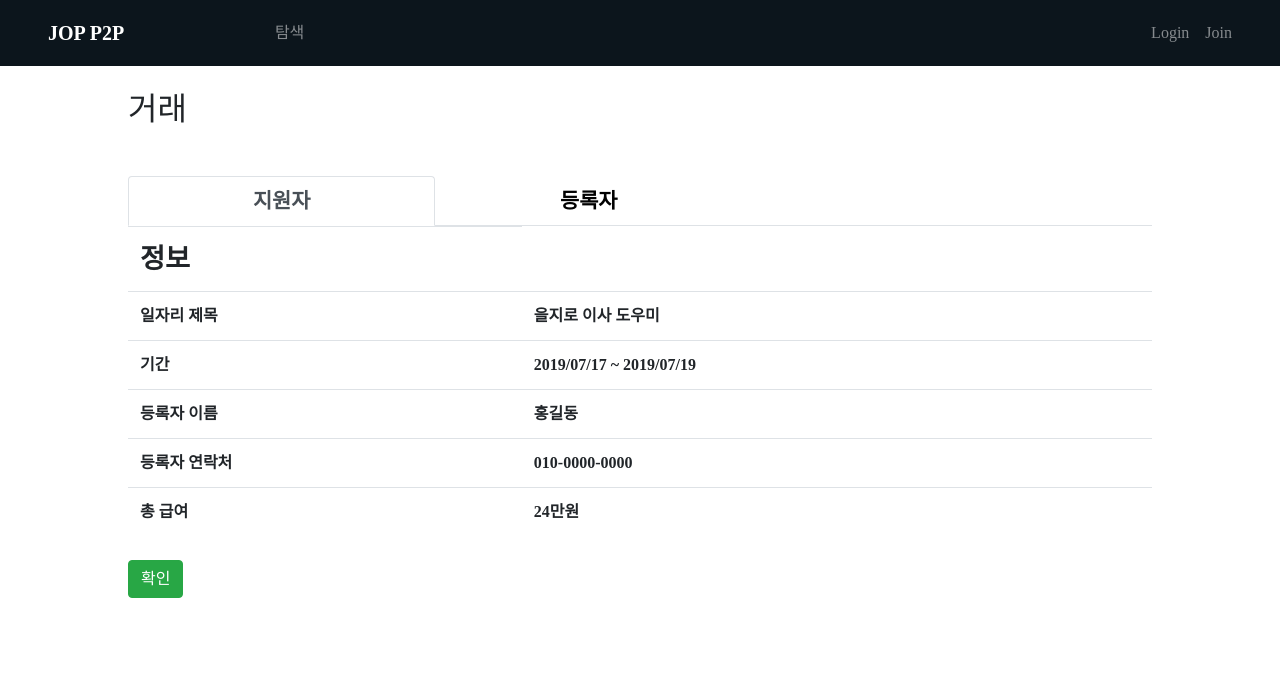
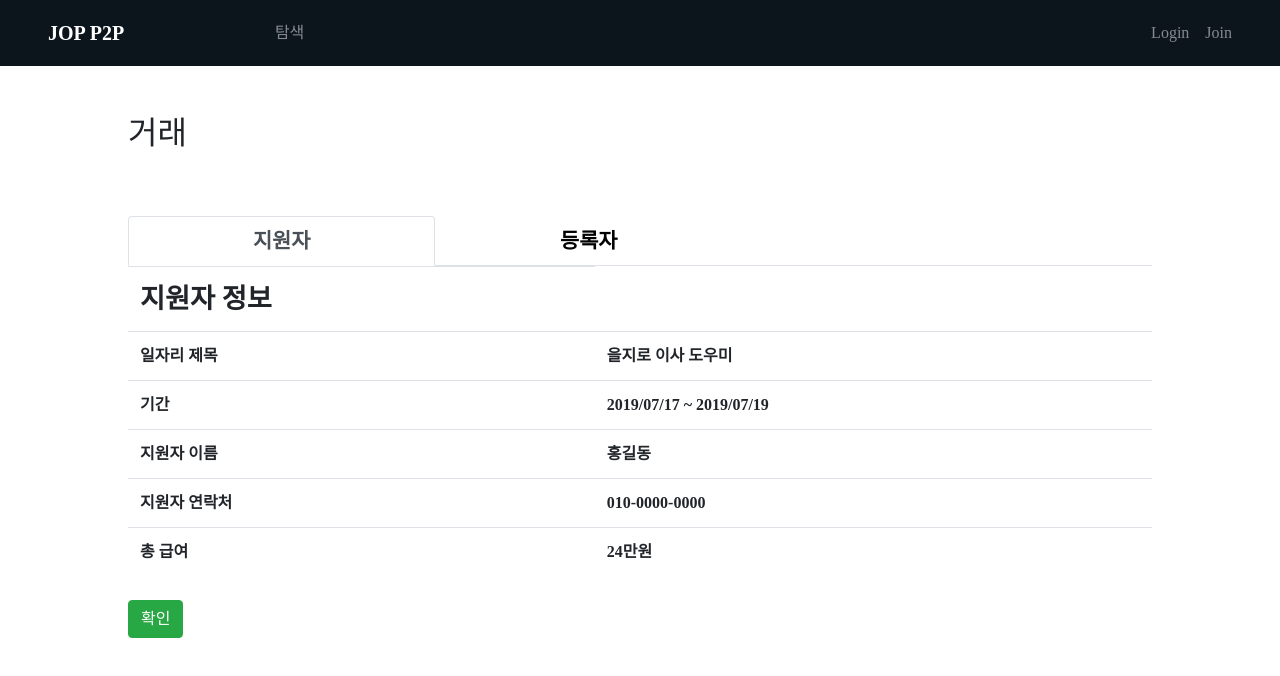
Before and after one commit to choi94/Job-P2P, a React (Create React App) app in the folder frontend/job/: page /trans in a window 1280 px wide. Shown: the top 676 px of the page. Built offline with nearby package versions, Linux system fonts and the light colour scheme; a web font is replaced by a local one.

Commit message:
08.01 거래페이지 수정

```diff
--- a/frontend/job/src/Main/Templates/FooterIntro.jsx
+++ b/frontend/job/src/Main/Templates/FooterIntro.jsx
@@ -1,5 +1,5 @@
 import React from 'react'
-import { Link } from "react-router-dom";
+import { NavLink } from "react-router-dom";
 import {Jumbotron, Container, Button} from 'react-bootstrap';
 import '../Main.css'
 
@@ -11,7 +11,7 @@ const FooterInfo =()=>{
         <Container align="center">
             <h1 className="footerInfo">지금부터 당신의 재능을 보여주세요</h1>
             <p className="footerInfo1">나의 재능을 잘 펼칠 수 있는 일자리를 매칭 받으세요.</p><br/>
-            <p><NavLink to="/board"><Button variant="primary">일자리 찾기</Button></NavLink></p>
+            <NavLink to="/board"><Button variant="primary">일자리 찾기</Button></NavLink>
         </Container>
     </Jumbotron>
     )
--- a/frontend/job/src/Main/Templates/Juombo.jsx
+++ b/frontend/job/src/Main/Templates/Juombo.jsx
@@ -1,6 +1,6 @@
 import React from 'react'
 import {Button} from 'react-bootstrap';
-import { Link } from 'react-router-dom'
+import { NavLink } from 'react-router-dom'
 import '../Main.css'
 
 const Juombo =()=>{
--- a/frontend/job/src/mypage/MyPage.jsx
+++ b/frontend/job/src/mypage/MyPage.jsx
@@ -2,8 +2,8 @@ import React,{Component} from 'react'
 import Info from './Info.jsx'
 import ClientInfo from './ClientInfo.jsx'
 import Footer from '../common/Footer.jsx'
+import '../mypage/css/index.css';
 
-import '../mypage/css/index.css';
 class MyPage extends Component{
     constructor(props) {
         super(props)
--- a/frontend/job/src/mypage/Templates/AttMini.jsx
+++ b/frontend/job/src/mypage/Templates/AttMini.jsx
@@ -33,6 +33,7 @@ class AttMini  extends Component{
                 <thead>
                     <tr className="res">
                         <th>#</th>
+                        <th>기간</th>
                         <th>일자리 명</th>
                         <th>거래페이지로 가기</th>
                     </tr>
--- a/frontend/job/src/mypage/Templates/AttMiniList.jsx
+++ b/frontend/job/src/mypage/Templates/AttMiniList.jsx
@@ -4,10 +4,12 @@ import { Link } from "react-router-dom";
 
 
 const AttMiniList  = (props)=>{
+    console.dir(props)
     return(
         <tbody>
             <tr>{/*거래*/}
                 <td>{props.index + 1}</td>
+                <td>{props.list.recruit}</td>
                 <td>{props.list.title}</td>
                 <td><Link to="/trans"><Button variant="danger">거래</Button></Link></td>
             </tr>
--- /dev/null
+++ b/frontend/job/src/mypage/Templates/TransRes.jsx
@@ -0,0 +1,42 @@
+import React, { useState}from 'react'
+import {Table, Button} from 'react-bootstrap'
+
+const TransRes  = (props) => {
+    console.dir(props)
+    return(
+        <div>
+            <Table>
+                <thead>
+                    <tr>
+                        <td className="vol">등록자 정보</td>
+                    </tr>
+                </thead>
+                <tbody>
+                    <tr>
+                        <th>일자리 제목</th>
+                        <th>을지로 이사 도우미</th>
+                    </tr>
+                    <tr>
+                        <th>기간</th>
+                        <th>2019/07/17 ~ 2019/07/19</th>
+                    </tr>
+                    <tr>
+                        <th>등록자 이름</th>
+                        <th>홍길동</th>
+                    </tr>
+                    <tr>
+                        <th>등록자 연락처</th>
+                        <th>010-0000-0000</th>
+                    </tr>
+                    <tr>
+                        <th>총 급여</th>
+                        <th>24만원</th>
+                    </tr>
+                </tbody>
+            </Table><br/>
+            <Button variant="warning">지불</Button>
+        </div>
+    );
+}
+
+export default TransRes;
--- /dev/null
+++ b/frontend/job/src/mypage/Templates/TransSup.jsx
@@ -0,0 +1,42 @@
+import React, { useState}from 'react'
+import {Table, Button} from 'react-bootstrap'
+
+const TransSup  = (props) => {
+    console.dir(props)
+    return(
+        <div>
+            <Table>
+                <thead>
+                    <tr>
+                        <td className="vol">지원자 정보</td>
+                    </tr>
+                </thead>
+                <tbody>
+                    <tr>
+                        <th>일자리 제목</th>
+                        <th>을지로 이사 도우미</th>
+                    </tr>
+                    <tr>
+                        <th>기간</th>
+                        <th>2019/07/17 ~ 2019/07/19</th>
+                    </tr>
+                    <tr>
+                        <th>지원자 이름</th>
+                        <th>홍길동</th>
+                    </tr>
+                    <tr>
+                        <th>지원자 연락처</th>
+                        <th>010-0000-0000</th>
+                    </tr>
+                    <tr>
+                        <th>총 급여</th>
+                        <th>24만원</th>
+                    </tr>
+                </tbody>
+            </Table><br/>
+            <Button variant="success">확인</Button>
+        </div>
+    );
+}
+
+export default TransSup;
--- a/frontend/job/src/mypage/Trans.js
+++ b/frontend/job/src/mypage/Trans.js
@@ -1,81 +1,27 @@
-import React from 'react'
+import React, {Component} from 'react'
+import axios from "axios";
 import {Table, Button, Tabs, Tab} from 'react-bootstrap'
 import './css/index.css'
-const TransVol  = ()=>{
+import TransRes from './Templates/TransRes';
+import TransSup from './Templates/TransSup';
+
+class Trans extends Component{
+
+    render(){
         return(
             <div className="TransBox">
-            <br/>
-            <h2>거래</h2><br/><br/>
+                <h2 className="TransTitle">거래</h2>
                 <Tabs defaultActiveKey="home" transition={false} id="noanim-tab-example" className="list-nav" >
                     <Tab eventKey="home" title="지원자">
-                    <Table>
-                        <thead>
-                            <tr>
-                                <td className="vol">정보</td>
-                            </tr>
-                        </thead>
-                        <tbody>
-                            <tr>
-                                <th>일자리 제목</th>
-                                <th>을지로 이사 도우미</th>
-                            </tr>
-                            <tr>
-                                <th>기간</th>
-                                <th>2019/07/17 ~ 2019/07/19</th>
-                            </tr>
-                            <tr>
-                                <th>등록자 이름</th>
-                                <th>홍길동</th>
-                            </tr>
-                            <tr>
-                                <th>등록자 연락처</th>
-                                <th>010-0000-0000</th>
-                            </tr>
-                            <tr>
-                                <th>총 급여</th>
-                                <th>24만원</th>
-                            </tr>
-                        </tbody>
-                    </Table><br/>
-                    <Button variant="success">확인</Button>
+                        <TransSup/>
                     </Tab>
                     <Tab eventKey="profile" title="등록자">
-                    <Table>
-                        <thead>
-                            <tr>
-                                <td className="vol">정보</td>
-                            </tr>
-                        </thead>
-                        <tbody>
-                            <tr>
-                                <th>일자리 제목</th>
-                                <th>을지로 이사 도우미</th>
-                            </tr>
-                            <tr>
-                                <th>기간</th>
-                                <th>2019/07/17 ~ 2019/07/19</th>
-                            </tr>
-                            <tr>
-                                <th>지원자 이름</th>
-                                <th>홍길동</th>
-                            </tr>
-                            <tr>
-                                <th>지원자 연락처</th>
-                                <th>010-0000-0000</th>
-                            </tr>
-                            <tr>
-                                <th>총 급여</th>
-                                <th>24만원</th>
-                            </tr>
-                        </tbody>
-                    </Table><br/>
-                    <Button variant="warning">지불</Button>
+                        <TransRes/>
                     </Tab>
                 </Tabs>
-            <div>
-            </div>
             </div>
         )
     }
+}
 
-export default TransVol
+export default Trans
--- a/frontend/job/src/mypage/css/index.css
+++ b/frontend/job/src/mypage/css/index.css
@@ -114,6 +114,11 @@
     font-weight: bold;
 }
 
+.TransTitle{
+    padding-top: 3rem;
+    padding-bottom: 4rem;
+}
+
 @media (max-width:1500px){
 
 }
```
Lines whose indentation alone changed are shown as unchanged.
